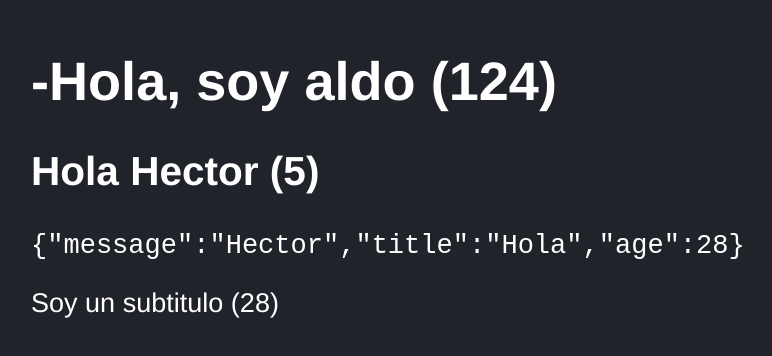
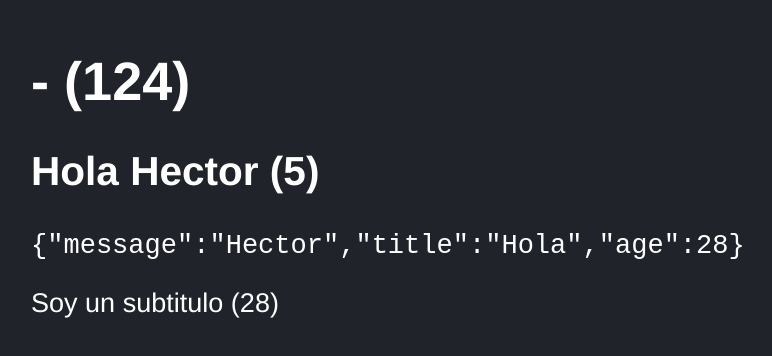
Before and after one commit to TeslaWillow/03-counter-app-vite, a React (Vite) app: page / in a window 1280 px wide. Shown: the part 134-490 px from the top of the page, without its empty margins (117-889 px from the left). Built offline with nearby package versions, Linux system fonts and the light colour scheme.

Commit message:
legacy proptypes and default props.

```diff
--- a/package.json
+++ b/package.json
@@ -10,6 +10,7 @@
     "preview": "vite preview"
   },
   "dependencies": {
+    "prop-types": "^15.8.1",
     "react": "^19.0.0",
     "react-dom": "^19.0.0"
   },
--- a/src/FirstApp.jsx
+++ b/src/FirstApp.jsx
@@ -1,3 +1,6 @@
+import PropTypes from 'prop-types';
+import { useEffect } from 'react';
+
 const newMessage = {
     message: "Hector",
     title: "Hola",
@@ -12,8 +15,11 @@ const getSum = (a, b) => {
     return a + b;
 }
 
-export const FirstApp = ({title, subTitle = 0}) => { // Functional component
-    console.log(title);
+export const FirstApp = ({title, subTitle}) => { // Functional component
+    useEffect(() => { // Necesary if want to use legacy  > react 18 proptypes
+        PropTypes.checkPropTypes(FirstApp.propTypes, { title, subTitle }, 'prop', 'FirstApp');
+    }, [title, subTitle]);
+
   return (
     <> {/* Or we can use FRAGMENT of React */}
         <h1>-{ title } ({subTitle+1})</h1>
@@ -23,3 +29,15 @@ export const FirstApp = ({title, subTitle = 0}) => { // Functional component
     </>
   )
 }
+
+FirstApp.propTypes = {
+    title: PropTypes.string.isRequired,
+    subTitle: PropTypes.number,
+};
+
+/*
+    // LEGACY
+    FirstApp.defaultProps = {
+    title: "No hay titulo"
+    }
+*/
--- a/src/main.jsx
+++ b/src/main.jsx
@@ -7,6 +7,6 @@ import './styles.css'; // Import styles0
 
 ReactDOM.createRoot( document.getElementById('root') ).render(
     <React.StrictMode>
-        <FirstApp title="Hola, soy aldo" subTitle={ 123 } />
+        <FirstApp  subTitle={ 123 } />
     </React.StrictMode>
 )
```
Also changed, not shown: 1 other file (tests, documents, lock files or other folders).
